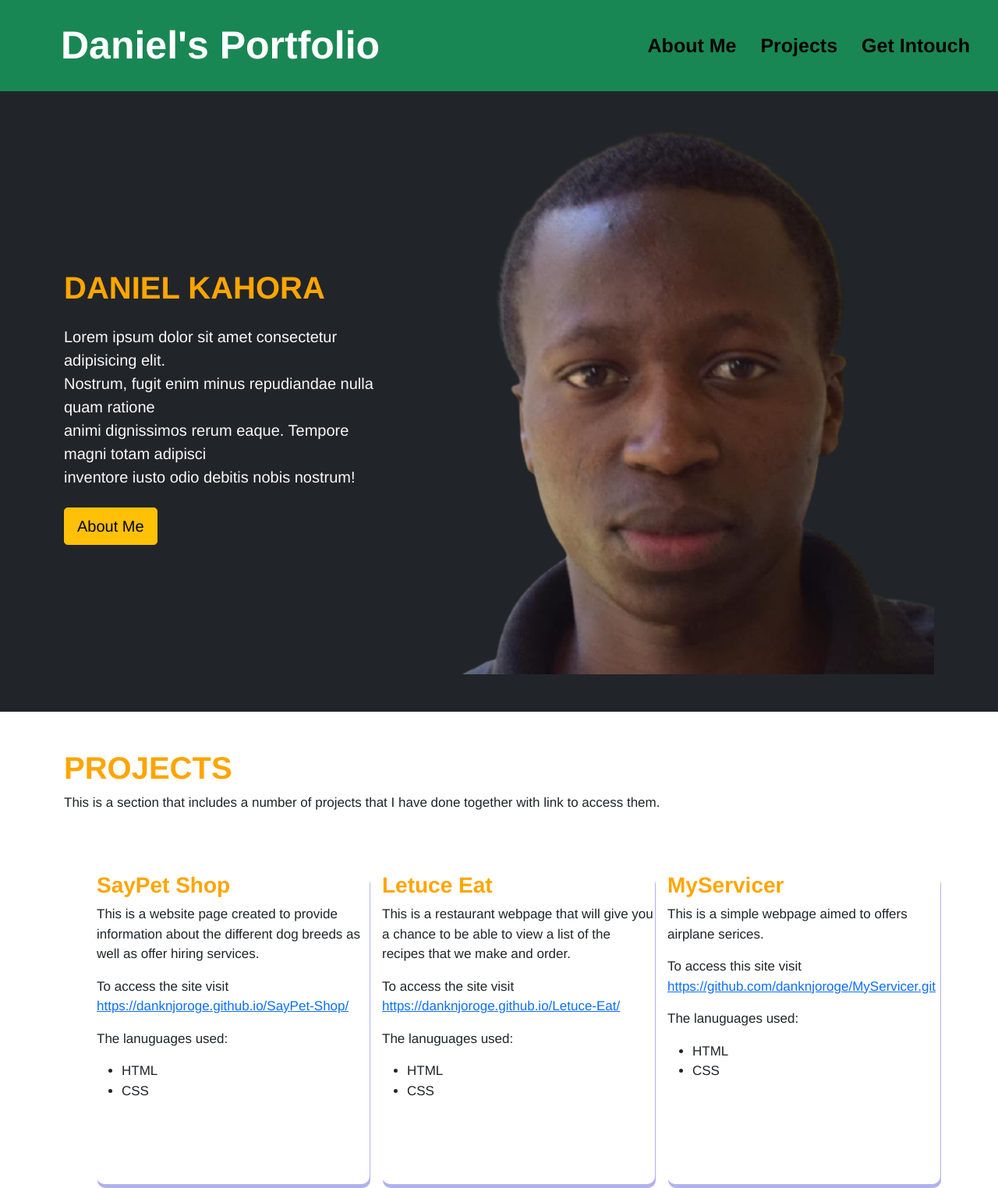
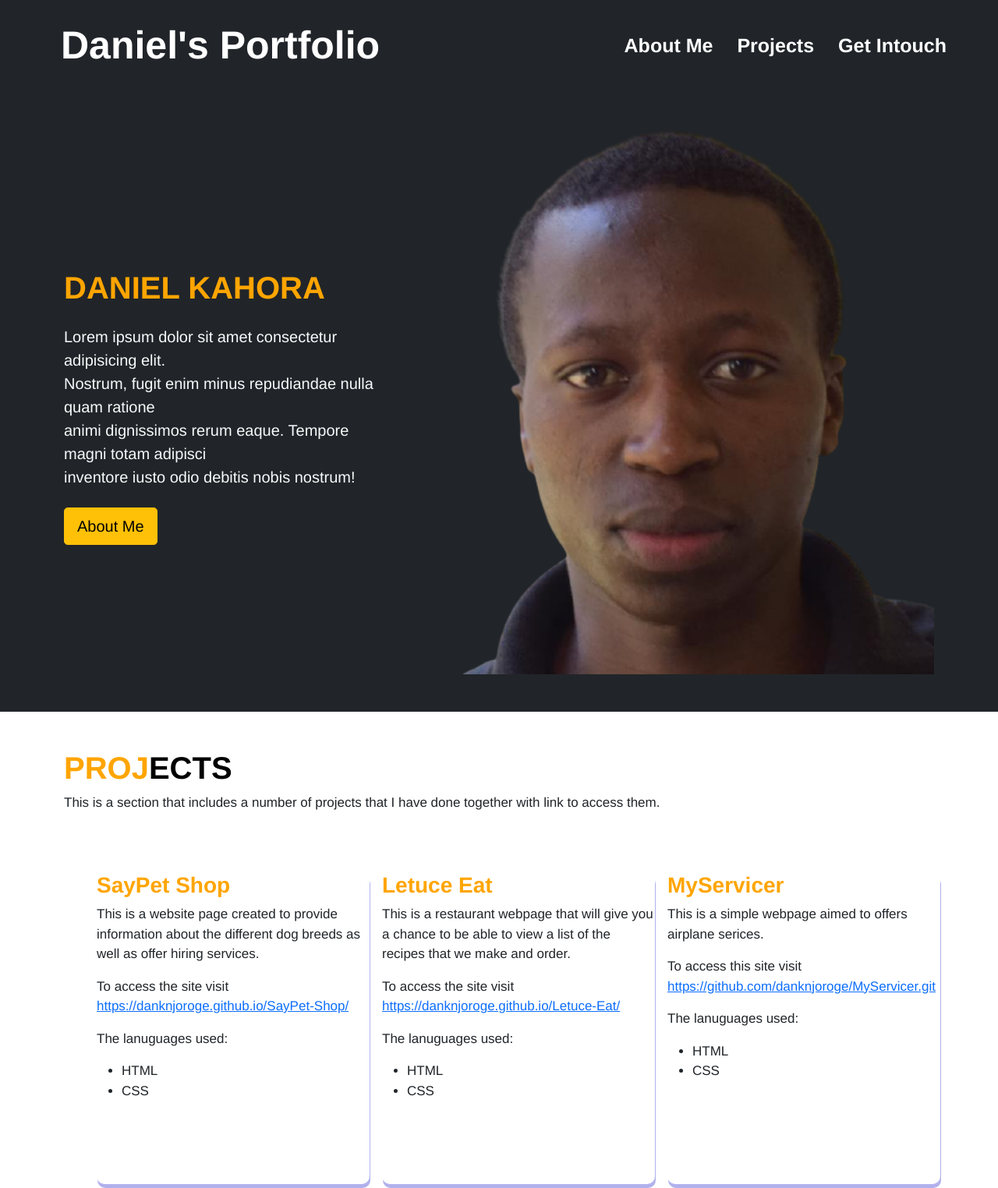
Before and after one commit to danknjoroge/Portfolio, a plain HTML site: page index.html in a window 1280 px wide. Shown: the top 1524 px of the page at 78% size. Drawn offline with nearby package versions, Linux system fonts and the light colour scheme.

Commit message:
Added spans

```diff
--- a/index.html
+++ b/index.html
@@ -15,7 +15,7 @@
 
 <body>
     <!-- Navigation bar -->
-    <nav class="navbar navbar-expand-lg navbar-dark bg-success p-3 navb">
+    <nav class="navbar navbar-expand-lg navbar-dark bg-dark p-3 navb">
         <div class="container-fluid dans">
             <a href="#" class="navbar-brand">Daniel's Portfolio</a>
 
@@ -51,7 +51,7 @@
     <!-- projects done page -->
     <section class="projects  p-5" id="home">
         <div class="container">
-            <h1>PROJECTS</h1>
+            <h1>PROJ<span style="color:black">ECTS</span> </h1>
             <p>
                 This is a section that includes a number of projects that I have done
                 together with link to access them.
@@ -123,7 +123,7 @@
     <section class="bg-dark text-white abt" id="about">
 
        <div class="p-5">
-        <h1>ABOUT ME</h1>
+        <h1>ABO<span style="color:white;">UT M</span>E </h1>
 
         <div class="container-fluid  about">
 
--- a/style.css
+++ b/style.css
@@ -13,10 +13,13 @@ h1, h2, h3, h4, h5, h6{
     margin-left: 50px;
 }
 .navb>.dans>.link>.ms-auto>a{
-    color: black;
+    color: white;
     font-weight: bold;
     font-size:25px;
     margin-left: 15px;
+}
+.navb>.dans>.link{
+    margin-right: 30px;
 }
 
 
```
